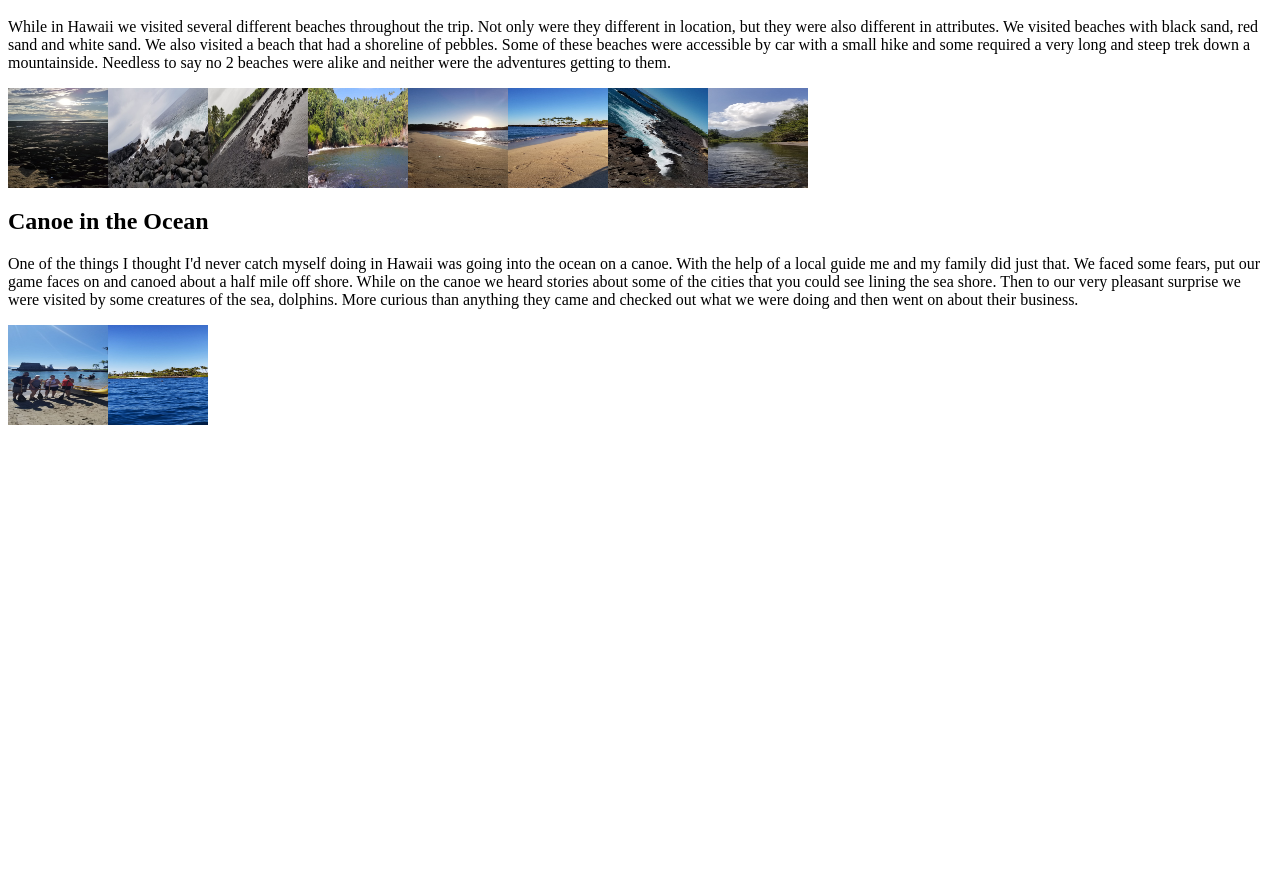
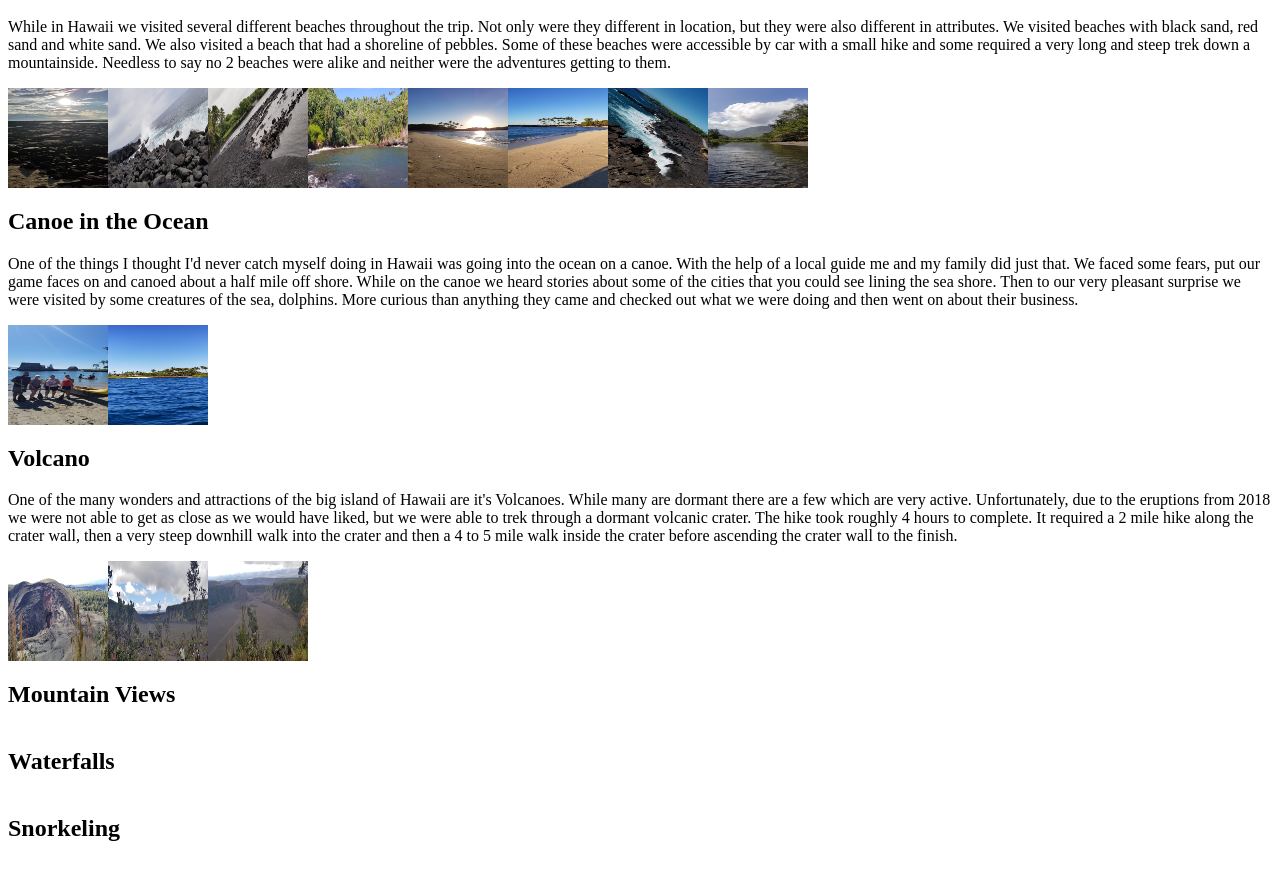
Before and after one commit to LightsLegend7276/html-me-something, a plain HTML site: page index.html in a window 1280 px wide. Shown: the part 135-1005 px from the top of the page. Before the commit the page ends 800 px from the top, so only its background shows below. Drawn offline with Linux system fonts and the light colour scheme.

Commit message:
added volcano section and headers for all sections

```diff
--- a/index.html
+++ b/index.html
@@ -1,4 +1,3 @@
-TODO:Canoe in the ocean
 TODO:Volcano
 TODO:Mountain views
 TODO:Waterfalls
@@ -45,10 +44,34 @@ TODO: Bonus - Snorkeling
          width="100" /><img src="img/Canoe1.jpg" alt="Out at sea on the canoe looking back at the shoreline"
          height="100" width="100" />
    </div>
-
-
-
-
+   <div>
+      <h2>Volcano</h2>
+      <p>One of the many wonders and attractions of the big island of Hawaii are it's Volcanoes. While many are dormant
+         there are a few which are very active. Unfortunately, due to the eruptions from 2018 we were not able to get as
+         close as we would have liked, but we were able to trek through a dormant volcanic crater. The hike took roughly
+         4 hours to complete. It required a 2 mile hike along the crater wall, then a very steep downhill walk into the
+         crater and then a 4 to 5 mile walk inside the crater before ascending the crater wall to the finish.</p>
+      <img src="img/Volcano.jpg" alt="First view from the crater wall overlooking different features of the crater."
+         height="100" width="100"><img src="img/Volcano1.jpg"
+         alt="First view from the crater wall overlooking different features of the crater." height="100"
+         width="100"><img src="img/Volcano2.jpg"
+         alt="First view from the crater wall overlooking different features of the crater." height="100" width="100">
+   </div>
+   <div>
+      <h2>Mountain Views</h2>
+      <p></p>
+      <img src="" alt="">
+   </div>
+   <div>
+      <h2>Waterfalls</h2>
+      <p></p>
+      <img src="" alt="">
+   </div>
+   <div>
+      <h2>Snorkeling</h2>
+      <p></p>
+      <img src="" alt="">
+   </div>
 </body>
 
 </html>
```
